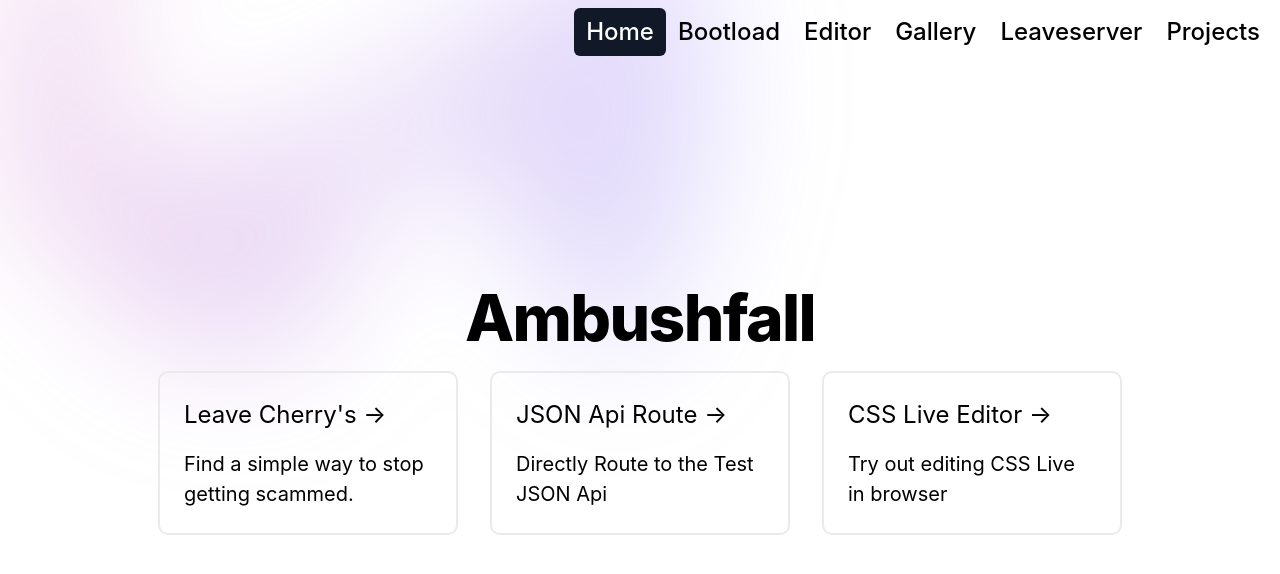
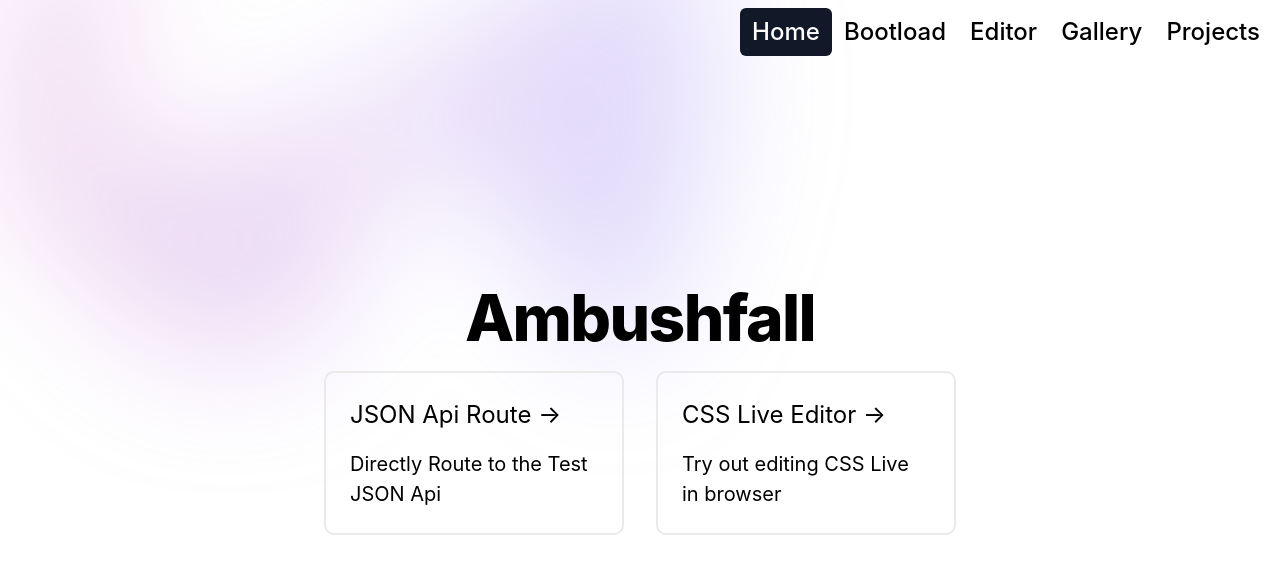
Before and after one commit to Ambushfall/turborepo, a Next.js app: page / in a window 1280 px wide. Shown: the top 574 px of the page. Built offline with nearby package versions, Linux system fonts and the light colour scheme.

Commit message:
Modified

```diff
--- a/app/leaveserver/page.tsx
+++ /dev/null
@@ -1,16 +0,0 @@
-'use client'
-import styles from '../page.module.css'
-
-export default function Page() {
-    return <div className={styles.container}>
-        <main className={styles.main}>
-            <Text></Text>
-        </main>
-    </div>
-}
-
-
-const Text:Function = () => {
-    const str = `To Leave the server open User Settings > Authorized Apps > Remove all bots > Leave server`;
-    return str.split('>').map((value, index) => <h1 key={index} className={styles.title}>{value}</h1>)
-}
--- a/app/page.tsx
+++ b/app/page.tsx
@@ -1,6 +1,6 @@
 import styles from './page.module.css'
 import Link from 'next/link';
-// import Image from 'next/image'
+
 
 /**
  * TypeDefs
@@ -28,7 +28,6 @@ type JSONApiAmbush = {
 const { container, main, title, grid, card } = styles
 
 const api: JSONApiAmbush = { '$schema': [], Auth: false, Name: 'Ambushfall' };
-const docsLink: linkObj = { href: "/leaveserver", h2Text: "Leave Cherry's", pText: "Find a simple way to stop getting scammed." };
 const cssLink: linkObj = { href: "/editor", h2Text: "CSS Live Editor", pText: "Try out editing CSS Live in browser" };
 const JSONAPI: linkObj = { href: "/api/todos", h2Text: "JSON Api Route", pText: "Directly Route to the Test JSON Api" };
 
@@ -36,7 +35,7 @@ const JSONAPI: linkObj = { href: "/api/todos", h2Text: "JSON Api Route", pText:
 /**
  * Initialize Link objects to create Cards, add more objects for more cards
  */
-const linkObjs: Array<linkObj> = [docsLink, JSONAPI, cssLink]
+const linkObjs: Array<linkObj> = [JSONAPI, cssLink]
 
 
 
```
